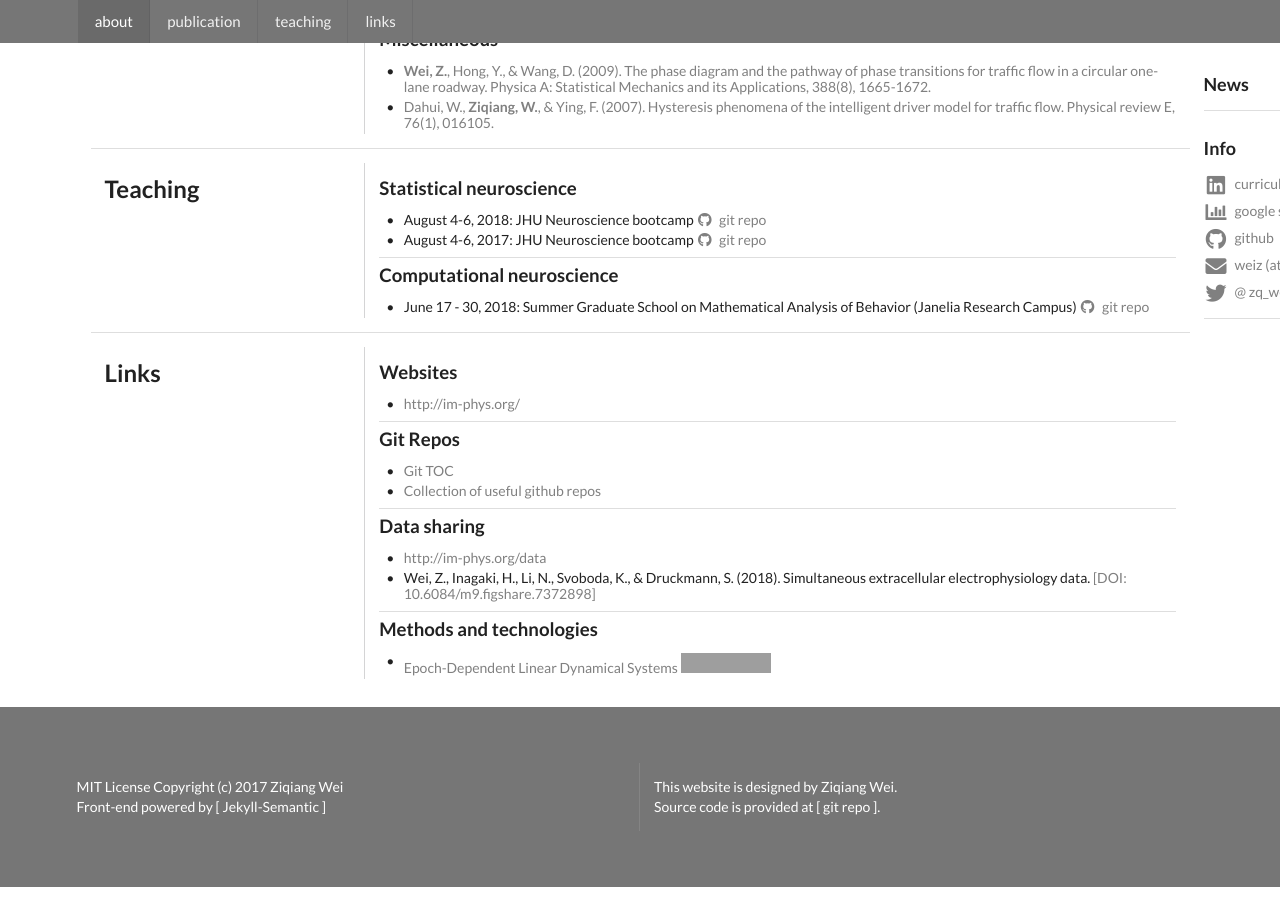
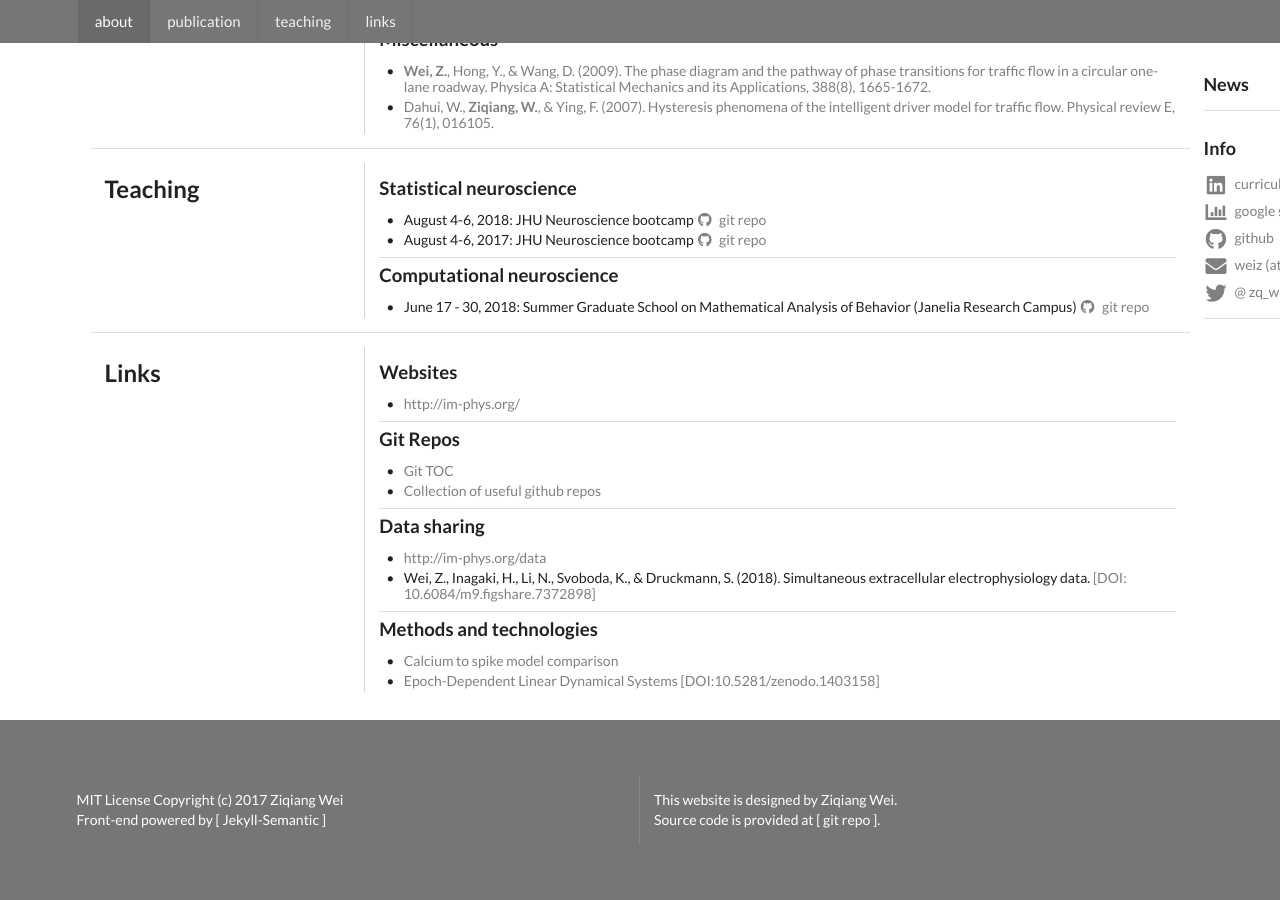
Before and after one commit to zqwei/zqwei.github.io, a Jekyll site: the page built from index.html, in a window 1280 px wide and 900 px high, scrolled down 1415 px. Built offline with Jekyll 4.4.1, drawn with Linux system fonts in a browser that asks for light colours; grey boxes are pictures that could not be loaded.

Commit message:
Update links.html

```diff
--- a/_includes/links.html
+++ b/_includes/links.html
@@ -50,10 +50,15 @@
         <h3 class="ui black header"> Methods and technologies </h3>
         <div class="ui bulleted list">
           <div class="item">
+            <a href="https://github.com/zqwei/Ca-Imaging-Deconv-List">
+              Calcium to spike model comparison
+            </a>
+          </div>
+          <div class="item">
             <a href="https://github.com/zqwei/Epoch-Dependent-LDS-Fit">
               Epoch-Dependent Linear Dynamical Systems
             </a>
-            <a href="https://doi.org/10.5281/zenodo.1403158"><img src="https://zenodo.org/badge/DOI/10.5281/zenodo.1403158.svg" alt="DOI"></a>
+            <a href="https://doi.org/10.5281/zenodo.1403158">[DOI:10.5281/zenodo.1403158]</a>
           </div>
         </div>
       </div>
```
